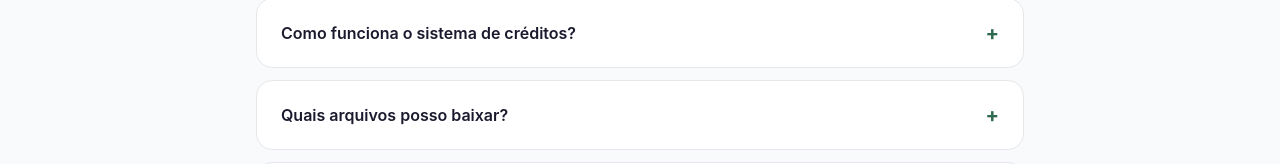
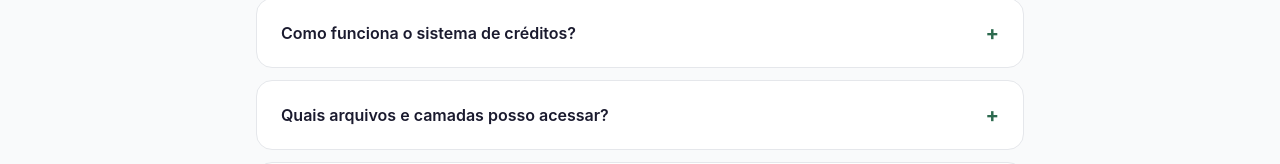
Before and after one commit to thiagomendes87/talhao-app, a Next.js app: page / in a window 1280 px wide. Shown: the part 3440-3604 px from the top of the page. Built offline with nearby package versions, Linux system fonts and the light colour scheme.

Commit message:
Expand FAQ: multiple data sources and layers

```diff
--- a/components/FAQ.tsx
+++ b/components/FAQ.tsx
@@ -9,7 +9,7 @@ const faqs = [
   },
   {
     q: 'De onde vêm os dados do Talhão?',
-    a: 'Todos os dados são extraídos diretamente do SICAR (Sistema Nacional de Cadastro Ambiental Rural), que é a base de dados oficial do governo federal. Os arquivos KML refletem exatamente o que está registrado no sistema público.'
+    a: 'O Talhão agrega dados de múltiplas fontes oficiais e confiáveis: SICAR (Cadastro Ambiental Rural), SIGEF (Serviço de Georreferenciamento de Imóveis Rurais do INCRA), INPE (Instituto Nacional de Pesquisas Espaciais), além de dados cartográficos do IBGE e camadas temáticas de biomas, hidrografia e uso do solo. Isso garante que você tenha uma visão completa e atualizada de qualquer propriedade rural.'
   },
   {
     q: 'Preciso ser engenheiro agrônomo ou técnico para usar?',
@@ -20,8 +20,8 @@ const faqs = [
     a: 'Cada download custa R$3,50. Você compra créditos antecipadamente (mínimo R$14,00 = 4 downloads) e vai usando conforme precisar. Os créditos não expiram. Para quem usa mais de 14 downloads por mês, o Plano Pro por R$49/mês é mais vantajoso.'
   },
   {
-    q: 'Quais arquivos posso baixar?',
-    a: 'Na versão atual: KML (Google Earth e outros SIGs), shapefile e PDF com resumo da propriedade. Em breve: SIGEF, INCRA e sobreposição com outras camadas temáticas como biomas, áreas embargadas e aptidão agrícola.'
+    q: 'Quais arquivos e camadas posso acessar?',
+    a: 'Na versão atual: KML e Shapefile da propriedade, PDF com resumo e localização. Em desenvolvimento: SIGEF (INCRA), dados de hidrografia, sobreposição com Áreas de Proteção Permanente (APP), Reserva Legal, áreas de embargo IBAMA, aptidão agrícola EMBRAPA, mapas de satélite (INPE) e análises de evolução temporal. Você pode exportar e cruzar tudo no QGIS, ArcGIS ou qualquer software SIG.'
   },
   {
     q: 'Os dados são atualizados com frequência?',
```
